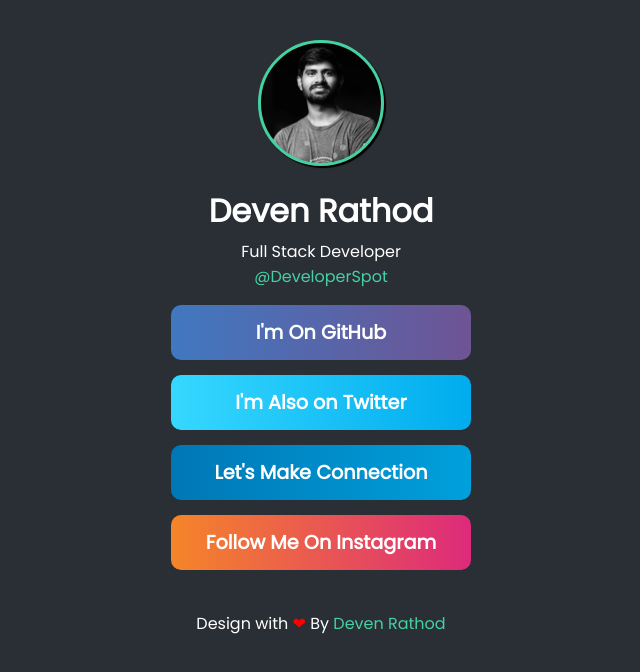
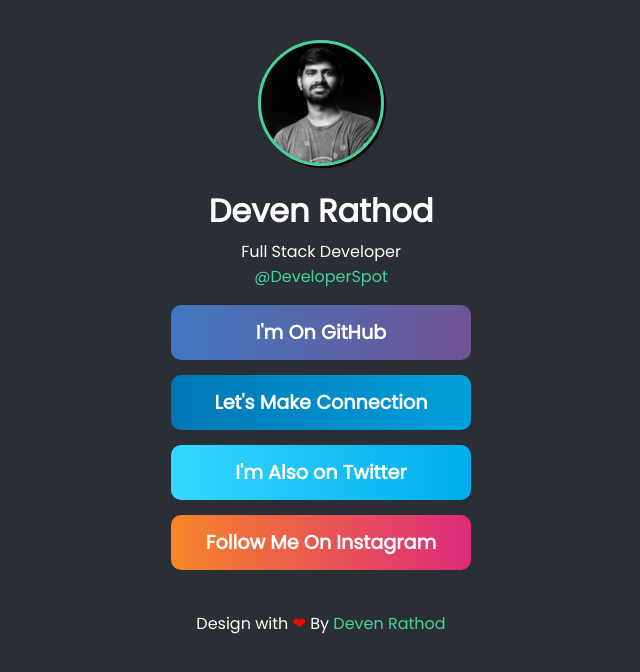
Before and after one commit to DevenRathod2/devenrathod.me, a Vue app: page / in a window 1280 px wide. Shown: the top 672 px of the page, without its empty margins (319-959 px from the left). Built offline with nearby package versions, Linux system fonts and the light colour scheme.

Commit message:
button alignment adjust

```diff
--- a/src/components/Home/Home.vue
+++ b/src/components/Home/Home.vue
@@ -23,18 +23,19 @@
           >
             I'm On GitHub
           </button>
+           <button
+            class="linkedin comn-button"
+            onClick="location.href='https://linkedin.com/in/devenrathod'"
+          >
+            Let's Make Connection
+          </button>
           <button
             class="twitter comn-button"
             onClick="location.href='https://twitter.com/IamDevenR'"
           >
             I'm Also on Twitter
           </button>
-          <button
-            class="linkedin comn-button"
-            onClick="location.href='https://linkedin.com/in/devenrathod'"
-          >
-            Let's Make Connection
-          </button>
+
           <button
             class="instagram comn-button"
             onClick="location.href='https://instagram.com/devenrathod.me'"
```
